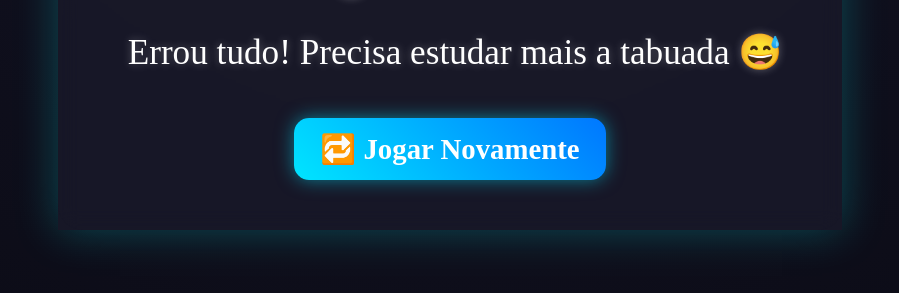
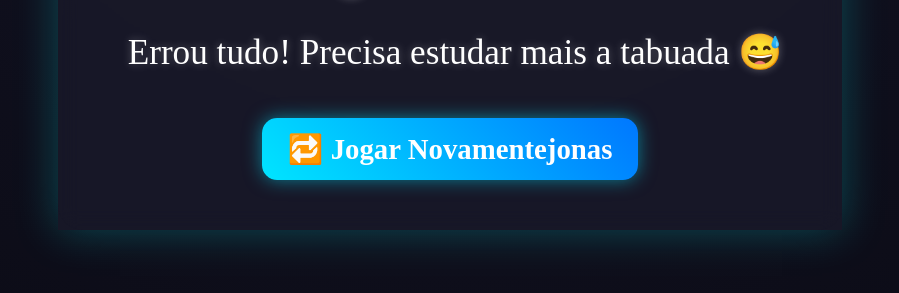
Before and after one commit to Jonasanjos007/Quiz_Tabuada_1-2-_semestre_CP_Unip, a Flask app: page /fim in a window 1280 px wide. Shown: the part 451-744 px from the top of the page, without its empty margins (190-1089 px from the left). Run offline with Flask 3, Linux system fonts and the light colour scheme.

Commit message:
Add files via upload

```diff
--- a/templates/fim.html
+++ b/templates/fim.html
@@ -24,7 +24,7 @@
           {% for i in range(estrelas) %}<span class="estrela">⭐</span>{% endfor %}
         {% endif %}
       </div>
-      <a href="/reiniciar" class="reiniciar">🔁 Jogar Novamente</a>
+      <a href="/reiniciar" class="reiniciar">🔁 Jogar Novamentejonas</a>
     </div>
   </div>
 
```
